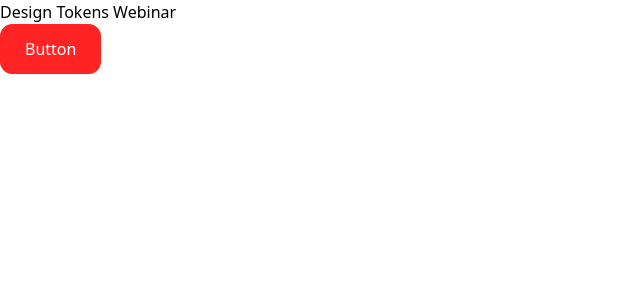
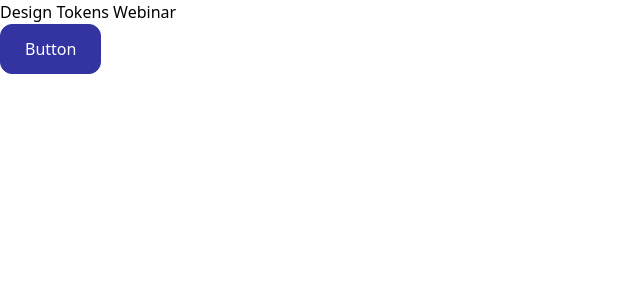
Before and after one commit to anas-araid-belka/design-token-workshop, a React (Vite) app: page / in a window 1280 px wide. Shown: the top 300 px of the page, without its empty margins (0-640 px from the left). Built offline with nearby package versions, Linux system fonts and the light colour scheme.

Commit message:
Commit from GitHub Actions (Build Design Tokens)

```diff
--- a/src/styles/variables.css
+++ b/src/styles/variables.css
@@ -1,6 +1,6 @@
 /**
  * Do not edit directly
- * Generated on Wed, 02 Oct 2024 08:21:21 GMT
+ * Generated on Wed, 02 Oct 2024 08:39:39 GMT
  */
 
 :root {
@@ -91,9 +91,9 @@
   --color-background-secondary-active: var(--color-blue-800);
   --color-background-secondary-hover: var(--color-blue-600);
   --color-background-secondary: var(--color-blue-500);
-  --color-background-primary-active: var(--color-red-900);
-  --color-background-primary-hover: var(--color-red-800);
-  --color-background-primary: var(--color-red-500);
+  --color-background-primary-active: var(--color-blue-900);
+  --color-background-primary-hover: var(--color-blue-800);
+  --color-background-primary: var(--color-blue-500);
   --color-background-default: var(--color-white);
   --button-secondary-foreground: var(--color-background-secondary);
   --button-secondary-border-active: var(--color-background-secondary-active);
```
